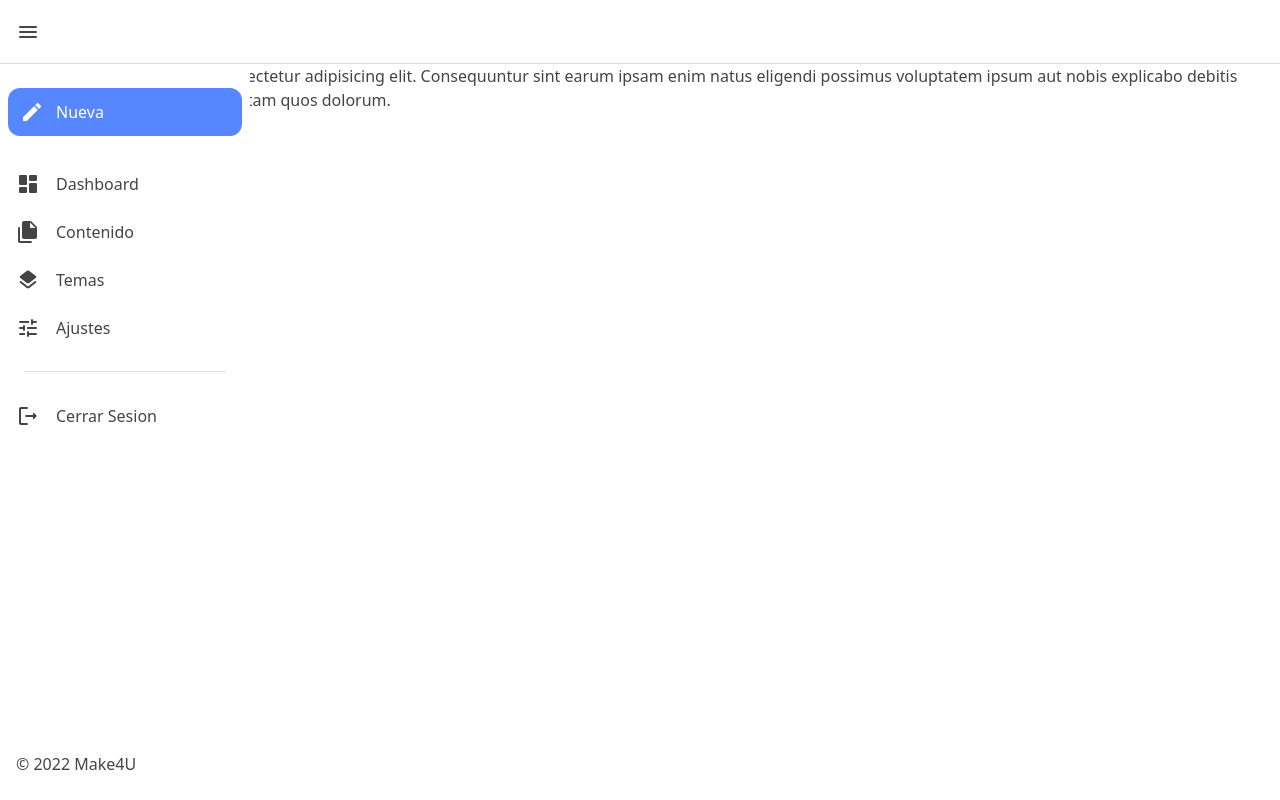
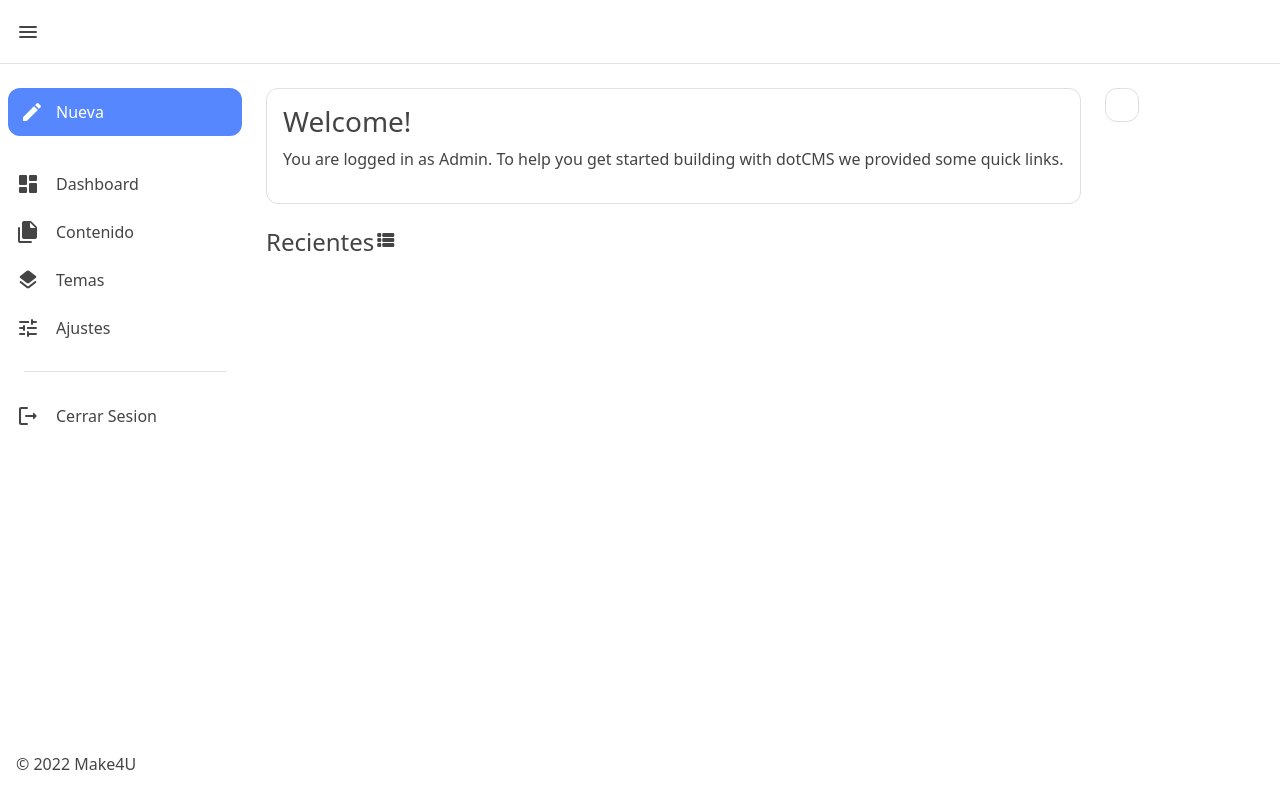
Before and after one commit to alexsandrov16/ZonasClimaticas, a PHP site: page /make4u/app/View/adm/index.html in a window 1280 px wide. Run offline with PHP 8.4, Linux system fonts and the light colour scheme.

Commit message:
Initial Commit

```diff
--- a/make4u/app/View/adm/index.html
+++ b/make4u/app/View/adm/index.html
@@ -35,8 +35,26 @@
         </footer>
     </aside>
     <main>
-        <p>Lorem ipsum dolor sit amet consectetur adipisicing elit. Consequuntur sint earum ipsam enim natus eligendi
-            possimus voluptatem ipsum aut nobis explicabo debitis dolor harum, hic facere neque totam quos dolorum.</p>
+        <div class="container">
+            <div class="dashboard">
+                <div class="welcome">
+                    <div class="card">
+                        <h3>Welcome!</h3>
+                        <p> You are logged in as Admin. To help you get started
+                            building with dotCMS we provided some quick links.</p>
+                    </div>
+                </div>
+                <div class="storage">
+                    <div class="card"></div>
+                </div>
+                <div class="activity">
+                    <div style="display: flex;justify-content:space-between">
+                        <h4>Recientes</h4>
+                        <i class="material-icons">view_list</i>
+                    </div>
+                </div>
+            </div>
+        </div>
     </main>
 
     <script src="make4u/assets/js/main.js"></script>
--- a/make4u/assets/css/style.css
+++ b/make4u/assets/css/style.css
@@ -35,6 +35,13 @@
 
     --primary-color: #5687ff;
     --shadow-color: rgb(0, 0, 0, .28);
+
+    --bs-primary: #0d6efd;
+    --bs-secondary: #6c757d;
+    --success: #198754;
+    --info: #0dcaf0;
+    --warning: #ffc107;
+    --danger: #dc3545;
 }
 
 /**
@@ -319,6 +326,11 @@ aside[role="navigation"].toggle {
     left: 0;
 }
 
+aside[role="navigation"]~main {
+    padding: 1.5em 1em;
+    transition: margin var(--transition);
+}
+
 /**
  * Topbar
  */
@@ -345,14 +357,15 @@ nav[role="menubar"] .material-icons:active {
 .dashboard {
     display: flex;
     flex-wrap: wrap;
-    gap: 1em;
+    gap: 1.5em;
 }
 
 /**
  * Utils
  */
 .container {
-    padding: 1.5em;
+    max-width: 64em;
+    margin: auto;
 }
 
 .card {
@@ -406,18 +419,26 @@ nav[role="menubar"] .material-icons:active {
         display: none;
     }
 
-    aside[role="navigation"]:is(.lg, :hover) {
+    aside[role="navigation"].lg {
         width: var(--aside-w-lg);
     }
 
-    aside[role="navigation"]:is(.lg, :hover) footer {
+    aside[role="navigation"].lg footer {
         display: block;
         animation: var(--fadeIn);
     }
 
-    aside[role="navigation"]:is(.lg, :hover)>* :is(a, span)::before {
+    aside[role="navigation"].lg>* :is(a, span)::before {
         display: block;
         animation: var(--fadeIn);
+    }
+
+    aside[role="navigation"]~main {
+        margin-left: var(--aside-w-sm);
+    }
+
+    aside[role="navigation"].lg~main {
+        margin-left: var(--aside-w-lg);
     }
 }
 
@@ -431,8 +452,16 @@ nav[role="menubar"] .material-icons:active {
         animation: var(--fadeIn);
     }
 
+    aside[role="navigation"]~main {
+        margin-left: var(--aside-w-lg);
+    }
+
     aside[role="navigation"].sm {
         width: var(--aside-w-sm);
+    }
+
+    aside[role="navigation"].sm~main {
+        margin-left: var(--aside-w-sm);
     }
 
     aside[role="navigation"].sm>* :is(a, span)::before {
--- a/make4u/assets/js/main.js
+++ b/make4u/assets/js/main.js
@@ -2,8 +2,15 @@ const sidebar = document.querySelector('aside[role="navigation"]'),
     toggle_sidebar = document.querySelector('.toggle-sidebar');
 
 !(function () {
+
+    document.addEventListener('DOMContentLoaded', () => {
+        if (localStorage.getItem('sidebar')) {
+            sidebar.classList.toggle('sm');
+        }
+    });
+
     document.addEventListener('click', (e) => {
-        if (e.target !== toggle_sidebar && sidebar.classList.contains('toggle')) {
+        if (e.target !== toggle_sidebar && (sidebar.classList.contains('toggle') || sidebar.classList.contains('lg'))) {
             sidebar.className = '';
         }
     })
@@ -14,6 +21,7 @@ const M4U = {
     toggleSidebar: function () {
         if (window.matchMedia("(min-width: 992px)").matches) {
             sidebar.classList.toggle('sm');
+            localStorage.setItem('sidebar',true);
         } else if (window.matchMedia("(max-width: 992px)").matches && window.matchMedia("(min-width: 768px)").matches) {
             sidebar.classList.toggle('lg');
         } else {
```
Also changed, not shown: make4u/router.php (+12 -4 lines).
